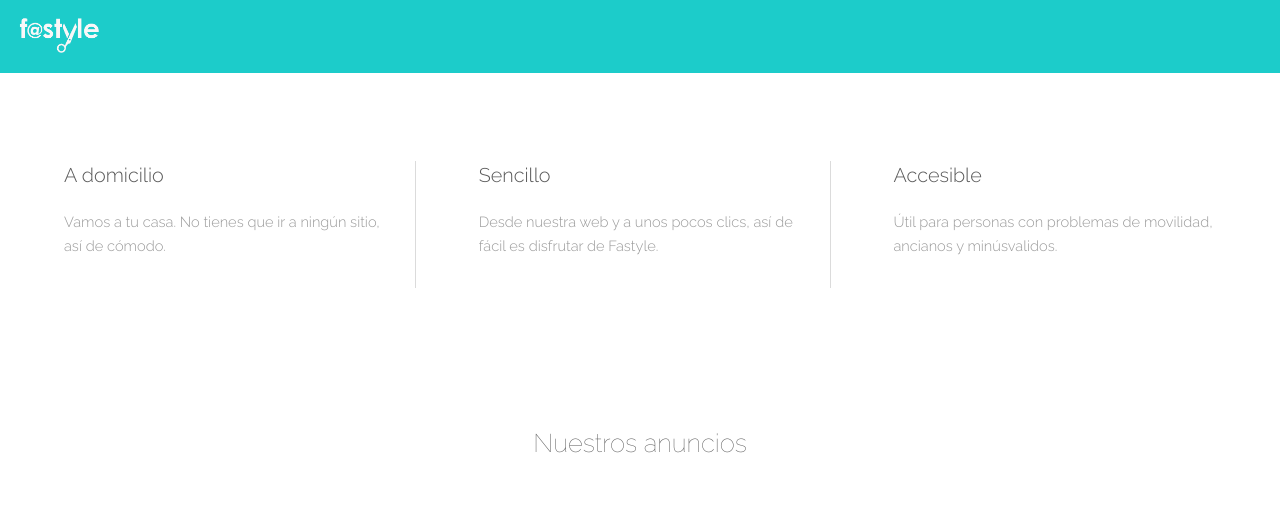
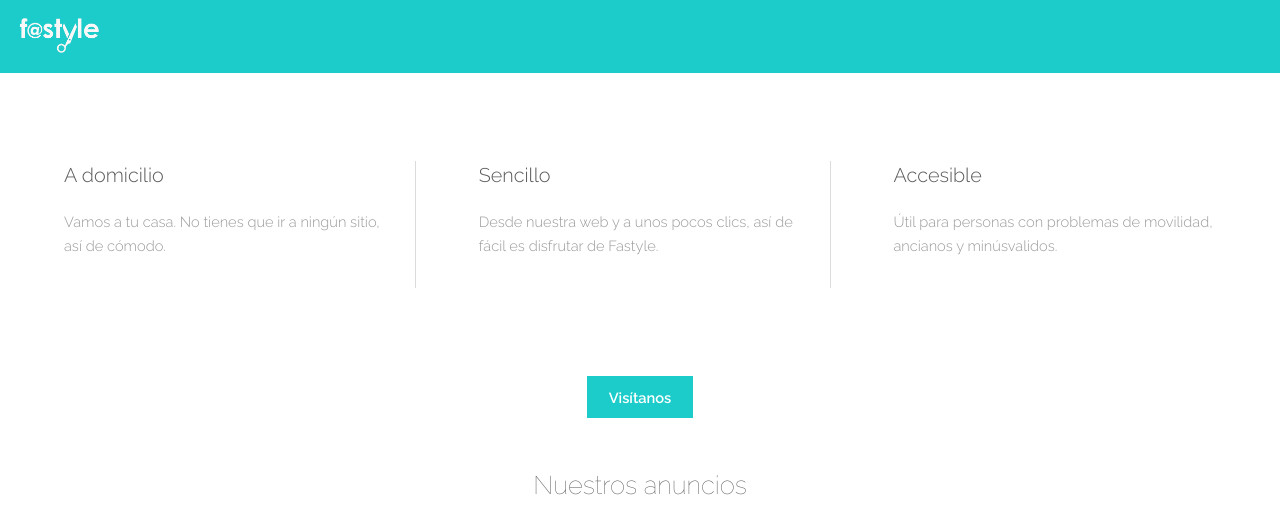
Before and after one commit to jailucloz/github.io, a plain HTML site: page index.html in a window 1280 px wide. Shown: the top 532 px of the page. Drawn offline with Linux system fonts and the light colour scheme.

Commit message:
Añadido botón

```diff
--- a/assets/css/main.css
+++ b/assets/css/main.css
@@ -2551,7 +2551,7 @@
 		background-color: #5a5a5a;
 		border-radius: 0;
 		border: 0;
-		color: #ffffff !important;
+		color: #1cccca !important;
 		cursor: pointer;
 		display: inline-block;
 		font-weight: 600;
@@ -2660,7 +2660,7 @@
 		input[type="button"].special,
 		button.special,
 		.button.special {
-			background-color: #03e987;
+			background-color: #1cccca;
 			color: #ffffff !important;
 		}
 
@@ -3151,3 +3151,12 @@ padding: 10px;
 ul {
     text-align: left;
 }
+
+.button-visite{
+    display: flex;
+    margin: 0;
+}
+
+.button{
+    margin: auto;
+}
--- a/index.html
+++ b/index.html
@@ -74,8 +74,9 @@
 					</div>
 				</div>
 			</section>
-
-
+			<div class="button-visite">
+	<a href="https://fastyle-final.herokuapp.com/" class="button special">Visítanos</a>
+</div>
 <section>
 	<div class="anuncios">
 		</br></br>
```
